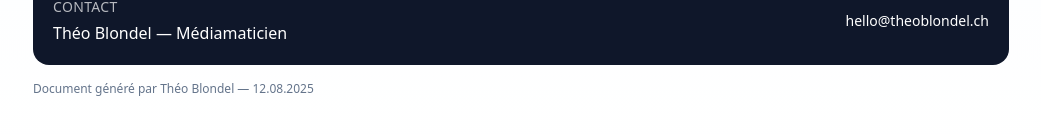
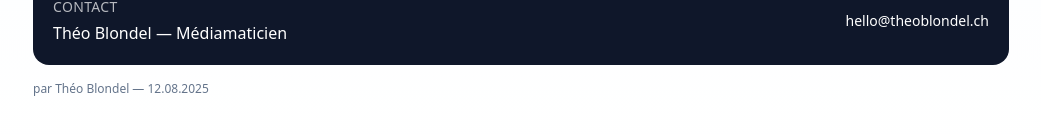
Before and after one commit to theoblondel/Phase1, a React (Vite) app: page / in a window 1280 px wide. Shown: the part 1271-1406 px from the top of the page, without its empty margins (119-1160 px from the left). Built offline with nearby package versions, Linux system fonts and the light colour scheme.

Commit message:
Updated Phase1.jsx

```diff
--- a/src/components/Phase1.jsx
+++ b/src/components/Phase1.jsx
@@ -277,7 +277,7 @@ export default function Phase1Presentation() {
             </div>
             <div className="text-sm">hello@theoblondel.ch</div>
           </motion.div>
-          <p className="mt-4 text-xs text-slate-500">Document généré par Théo Blondel — {new Date().toLocaleDateString("fr-CH")}</p>
+          <p className="mt-4 text-xs text-slate-500">par Théo Blondel — {new Date().toLocaleDateString("fr-CH")}</p>
         </motion.section>
       </main>
     </div>
```
